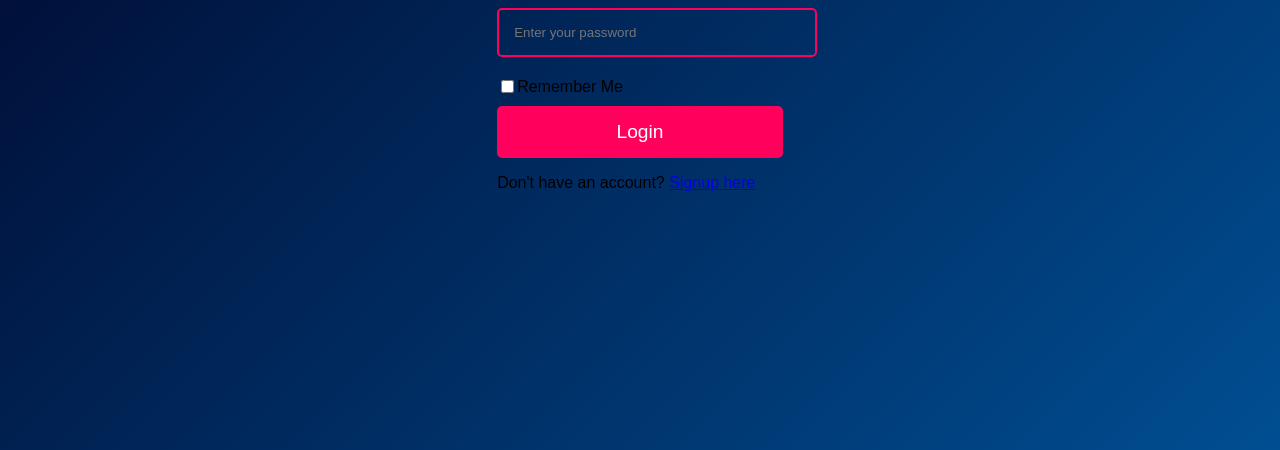
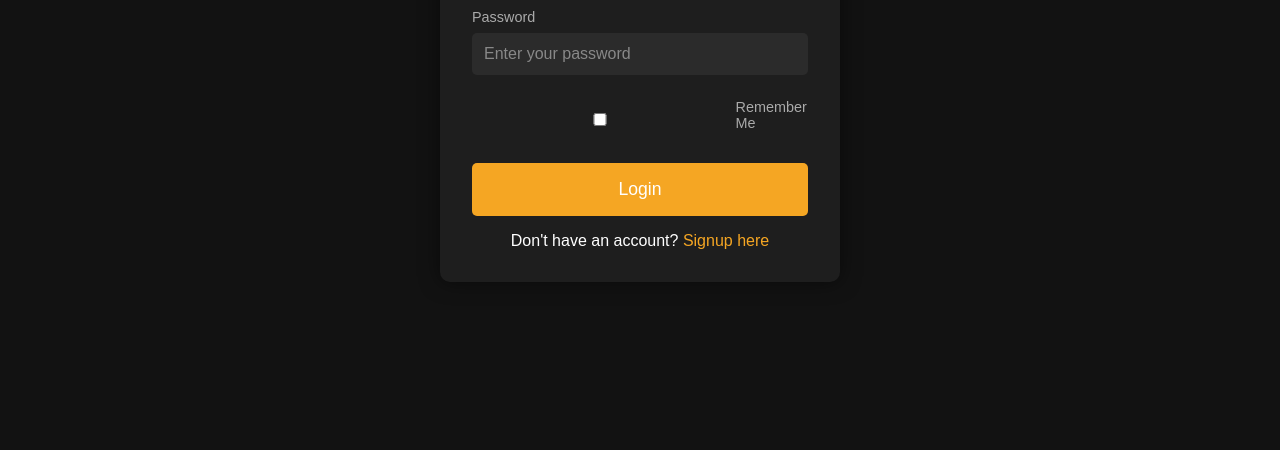
Before and after one commit to Yuokbgf/Yuokbgf.github.io, a plain HTML site: page login.html in a window 1280 px wide. Shown: the part 350-800 px from the top of the page. Drawn offline with Linux system fonts and the light colour scheme.

Commit message:
Update styles.css

```diff
--- a/styles.css
+++ b/styles.css
@@ -1,60 +1,87 @@
-body {
+* {
     margin: 0;
     padding: 0;
+    box-sizing: border-box;
+}
+
+body {
+    font-family: Arial, sans-serif;
+    background-color: #121212;
+    color: #fff;
     display: flex;
     justify-content: center;
     align-items: center;
     height: 100vh;
-    background: linear-gradient(135deg, #000428, #004e92);
-    font-family: 'Orbitron', sans-serif;
 }
 
-.login-container, .signup-container {
-    background: rgba(0, 0, 0, 0.8);
-    padding: 30px;
+.auth-form-container {
+    background-color: #1e1e1e;
+    padding: 2rem;
     border-radius: 10px;
-    text-align: center;
-    width: 90%;
+    box-shadow: 0 0 20px rgba(0, 0, 0, 0.5);
     max-width: 400px;
-    color: white;
+    width: 100%;
 }
 
-input[type="text"], input[type="password"] {
-    width: 100%;
-    padding: 15px;
-    margin: 10px 0;
-    background: none;
-    border: 2px solid #ff005d;
-    color: white;
-    border-radius: 5px;
+.auth-form h2 {
+    text-align: center;
+    margin-bottom: 2rem;
+    font-size: 2rem;
+    color: #f5a623;
 }
 
-button {
-    width: 100%;
-    padding: 15px;
-    background-color: #ff005d;
-    border: none;
-    color: white;
-    border-radius: 5px;
-    font-size: 1.2rem;
-    cursor: pointer;
-    transition: background 0.3s;
+.input-group {
+    margin-bottom: 1.5rem;
 }
 
-button:hover {
-    background-color: #ff3399;
+.input-group label {
+    display: block;
+    margin-bottom: 0.5rem;
+    font-size: 0.9rem;
+    color: #aaa;
+}
+
+.input-group input {
+    width: 100%;
+    padding: 0.75rem;
+    border-radius: 5px;
+    border: none;
+    background-color: #2b2b2b;
+    color: #fff;
+    font-size: 1rem;
+}
+
+.input-group input::placeholder {
+    color: #888;
 }
 
 .remember-me {
     display: flex;
-    justify-content: start;
     align-items: center;
-    margin: 10px 0;
+    gap: 0.5rem;
 }
 
-@media (max-width: 600px) {
-    .login-container, .signup-container {
-        width: 100%;
-        margin: 0 10px;
-    }
+.btn-primary {
+    width: 100%;
+    padding: 1rem;
+    background-color: #f5a623;
+    border: none;
+    border-radius: 5px;
+    font-size: 1.1rem;
+    cursor: pointer;
+    color: #fff;
 }
+
+.btn-primary:hover {
+    background-color: #e59420;
+}
+
+.auth-form p {
+    text-align: center;
+    margin-top: 1rem;
+}
+
+.auth-form a {
+    color: #f5a623;
+    text-decoration: none;
+}
```
